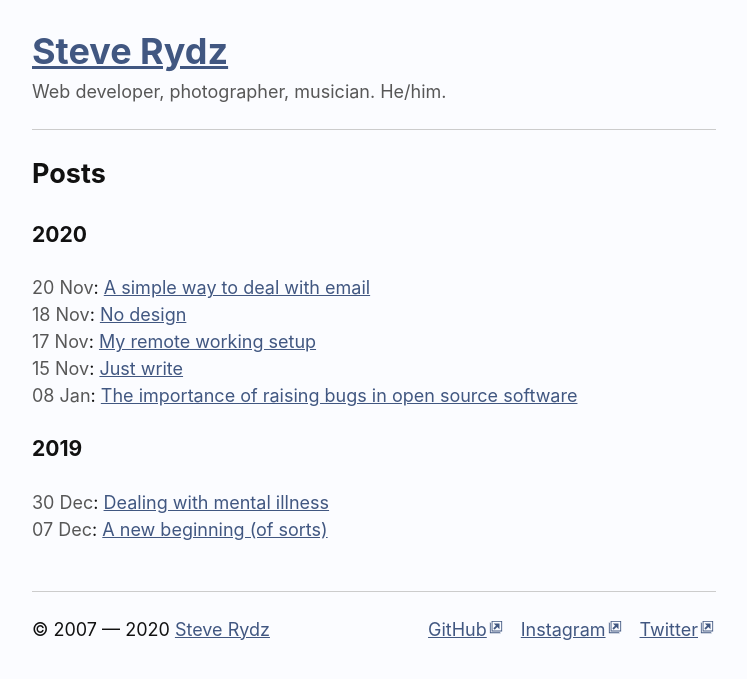
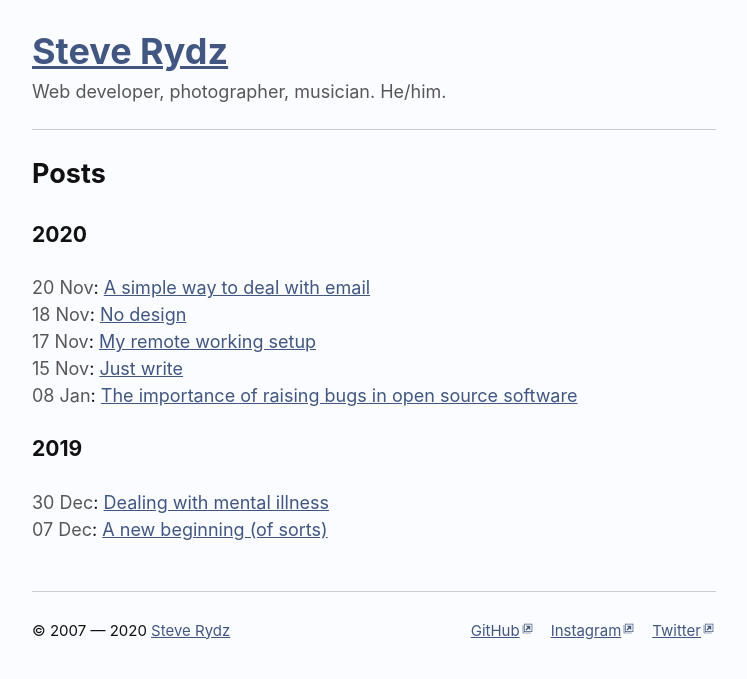
Before and after one commit to steverydz/steverydz.github.io, a Jekyll site: the page built from index.html, in a window 1280 px wide. Shown: the top 679 px of the page, without its empty margins (266-1013 px from the left). Built offline with Jekyll 4.4.1, drawn with Linux system fonts in a browser that asks for light colours.

Commit message:
Make footer content small

```diff
--- a/_layouts/default.html
+++ b/_layouts/default.html
@@ -18,11 +18,19 @@
       {{ content }}
     </main>
     <footer class="site-footer" role="contentinfo">
-      <p>&copy; 2007 &mdash; 2020 <a href="/about">Steve Rydz</a></p>
+      <p>
+        <small>&copy; 2007 &mdash; 2020 <a href="/about">Steve Rydz</a></small>
+      </p>
       <ul class="inline-list">
-        <li class="inline-list__item"><a href="https://github.com/steverydz">GitHub</a></li>
-        <li class="inline-list__item"><a href="https://instagram.com/steverydz">Instagram</a></li>
-        <li class="inline-list__item"><a href="https://twitter.com/steverydz">Twitter</a></li>
+        <li class="inline-list__item">
+          <small><a href="https://github.com/steverydz">GitHub</a></small>
+        </li>
+        <li class="inline-list__item">
+          <small><a href="https://instagram.com/steverydz">Instagram</a></small>
+        </li>
+        <li class="inline-list__item">
+          <small><a href="https://twitter.com/steverydz">Twitter</a></small>
+        </li>
       </ul>
     </footer>
   </div>
```
